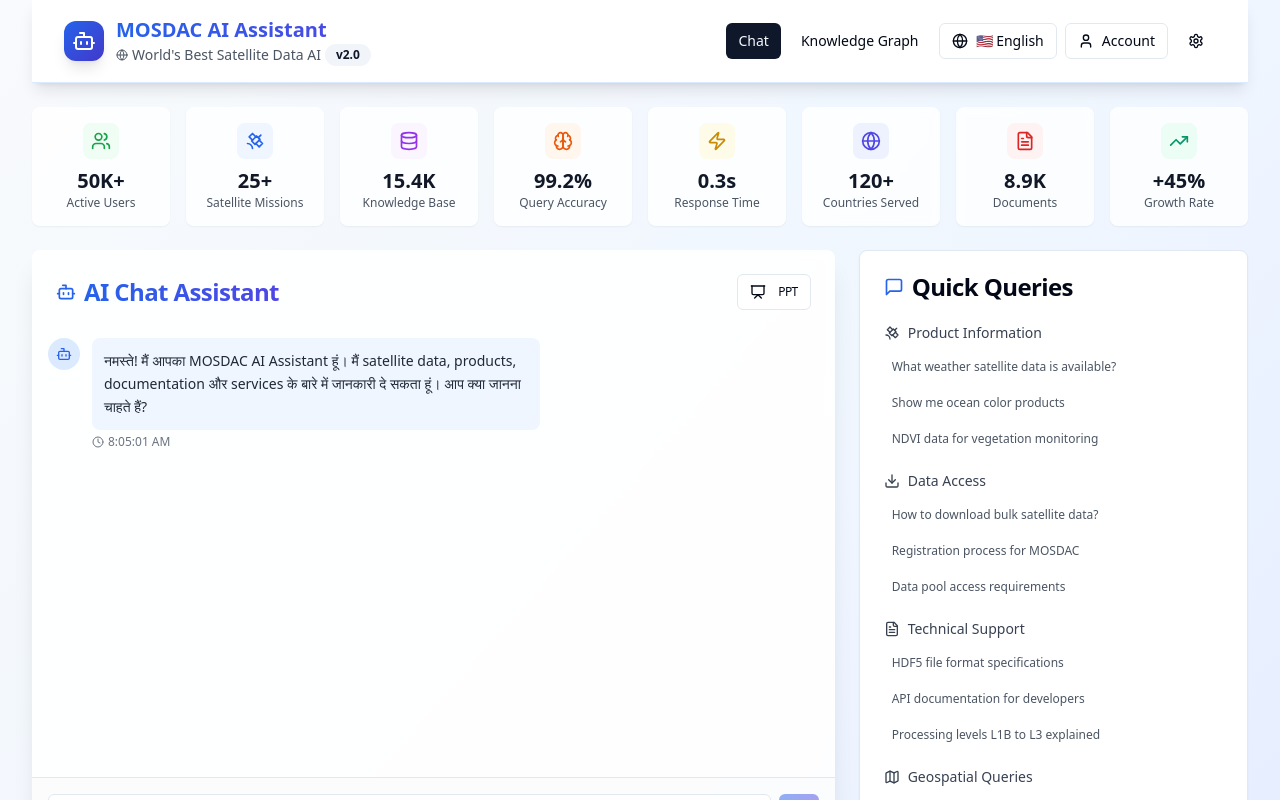
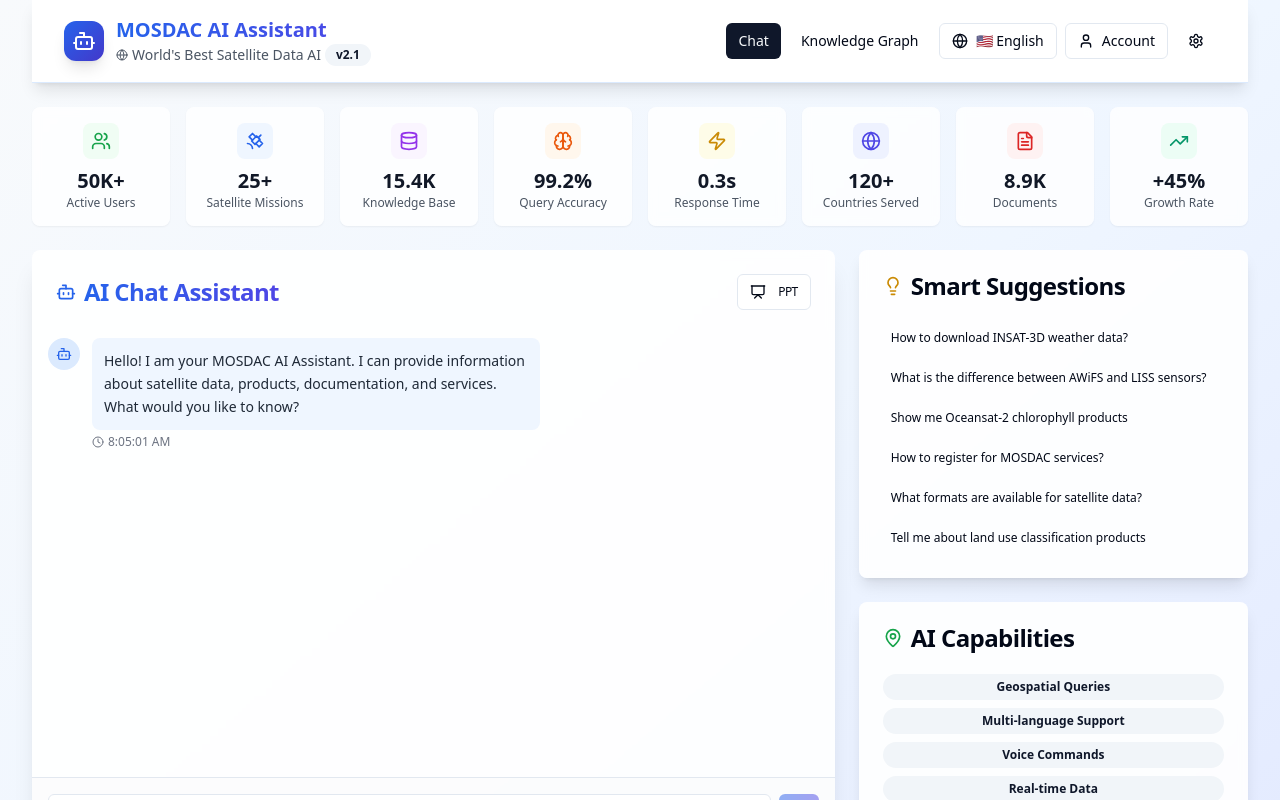
Before and after one commit to rohitbansal2005/mosdac-ai-assistant, a React (Vite) app: page / in a window 1280 px wide. Shown: the top 800 px of the page. Built offline with nearby package versions, Linux system fonts and the light colour scheme.

Commit message:
Fix: Translate bot responses to English
Implement English as the default language for bot responses. Add functionality to provide responses in both Hindi and English based on user language selection.

```diff
--- a/src/components/EnhancedHeader.tsx
+++ b/src/components/EnhancedHeader.tsx
@@ -9,9 +9,11 @@ import AuthButtons from './AuthButtons';
 interface EnhancedHeaderProps {
   activeTab: string;
   setActiveTab: (tab: string) => void;
+  currentLanguage: string;
+  setCurrentLanguage: (lang: string) => void;
 }
 
-const EnhancedHeader = ({ activeTab, setActiveTab }: EnhancedHeaderProps) => {
+const EnhancedHeader = ({ activeTab, setActiveTab, currentLanguage, setCurrentLanguage }: EnhancedHeaderProps) => {
   const [isMobileMenuOpen, setIsMobileMenuOpen] = useState(false);
 
   return (
@@ -30,7 +32,7 @@ const EnhancedHeader = ({ activeTab, setActiveTab }: EnhancedHeaderProps) => {
               <p className="text-xs sm:text-sm text-gray-600 flex items-center space-x-1">
                 <Globe className="h-3 w-3" />
                 <span>World's Best Satellite Data AI</span>
-                <Badge variant="secondary" className="text-xs">v2.0</Badge>
+                <Badge variant="secondary" className="text-xs">v2.1</Badge>
               </p>
             </div>
             <div className="sm:hidden">
@@ -56,7 +58,7 @@ const EnhancedHeader = ({ activeTab, setActiveTab }: EnhancedHeaderProps) => {
             >
               Knowledge Graph
             </Button>
-            <LanguageToggle />
+            <LanguageToggle currentLanguage={currentLanguage} setCurrentLanguage={setCurrentLanguage} />
             <AuthButtons />
             <Button variant="ghost" size="sm">
               <Settings className="h-4 w-4" />
@@ -65,7 +67,7 @@ const EnhancedHeader = ({ activeTab, setActiveTab }: EnhancedHeaderProps) => {
 
           {/* Mobile Menu Button */}
           <div className="flex items-center space-x-2 md:hidden">
-            <LanguageToggle />
+            <LanguageToggle currentLanguage={currentLanguage} setCurrentLanguage={setCurrentLanguage} />
             <AuthButtons />
             <Button
               variant="ghost"
--- a/src/components/QuerySuggestions.tsx
+++ b/src/components/QuerySuggestions.tsx
@@ -2,77 +2,78 @@
 import React from 'react';
 import { Card, CardContent, CardHeader, CardTitle } from "@/components/ui/card";
 import { Button } from "@/components/ui/button";
-import { MessageSquare, Satellite, Download, FileText, Map } from 'lucide-react';
+import { Lightbulb } from 'lucide-react';
 
-const QuerySuggestions = ({ onSuggestionClick }) => {
-  const suggestions = [
-    {
-      category: 'Product Information',
-      icon: Satellite,
-      queries: [
-        'What weather satellite data is available?',
-        'Show me ocean color products',
-        'NDVI data for vegetation monitoring'
+interface QuerySuggestionsProps {
+  onSuggestionClick: (suggestion: string) => void;
+  currentLanguage: string;
+}
+
+const QuerySuggestions = ({ onSuggestionClick, currentLanguage }: QuerySuggestionsProps) => {
+  const suggestions = {
+    en: [
+      "How to download INSAT-3D weather data?",
+      "What is the difference between AWiFS and LISS sensors?",
+      "Show me Oceansat-2 chlorophyll products",
+      "How to register for MOSDAC services?",
+      "What formats are available for satellite data?",
+      "Tell me about land use classification products"
+    ],
+    hi: [
+      "INSAT-3D weather data कैसे download करें?",
+      "AWiFS और LISS sensors में क्या अंतर है?",
+      "Oceansat-2 chlorophyll products दिखाएं",
+      "MOSDAC services के लिए registration कैसे करें?",
+      "Satellite data कौन से formats में उपलब्ध है?",
+      "Land use classification products के बारे में बताएं"
+    ],
+    bn: [
+      "INSAT-3D weather data কিভাবে download করব?",
+      "AWiFS এবং LISS sensors এর মধ্যে পার্থক্য কি?",
+      "Oceansat-2 chlorophyll products দেখান",
+      "MOSDAC services এর জন্য registration কিভাবে করব?",
+      "Satellite data কোন formats এ পাওয়া যায়?",
+      "Land use classification products সম্পর্কে বলুন"
+    ],
+    ta: [
+      "INSAT-3D weather data எப்படி download செய்வது?",
+      "AWiFS மற்றும் LISS sensors க்கு இடையே என்ன வேறுபாடு?",
+      "Oceansat-2 chlorophyll products காட்டுங்கள்",
+      "MOSDAC services க்கு registration எப்படி செய்வது?",
+      "Satellite data எந்த formats ல் கிடைக்கிறது?",
+      "Land use classification products பற்றி சொல்லுங்கள்"
+    ],
+    te: [
+      "INSAT-3D weather data ఎలా download చేయాలి?",
+      "AWiFS మరియు LISS sensors మధ్య తేడా ఏమిటి?",
+      "Oceansat-2 chlorophyll products చూపించండి",
+      "MOSDAC services కోసం registration ఎలా చేయాలి?",
+      "Satellite data ఏ formats లో అందుబాటులో ఉంది?",
+      "Land use classification products గురించి చెప్పండి"
     ]
-    },
-    {
-      category: 'Data Access',
-      icon: Download,
-      queries: [
-        'How to download bulk satellite data?',
-        'Registration process for MOSDAC',
-        'Data pool access requirements'
-      ]
-    },
-    {
-      category: 'Technical Support',
-      icon: FileText,
-      queries: [
-        'HDF5 file format specifications',
-        'API documentation for developers',
-        'Processing levels L1B to L3 explained'
-      ]
-    },
-    {
-      category: 'Geospatial Queries',
-      icon: Map,
-      queries: [
-        'Satellite coverage for India region',
-        'Temporal resolution of INSAT data',
-        'Coastal zone monitoring products'
-      ]
-    }
-  ];
+  };
+
+  const currentSuggestions = suggestions[currentLanguage] || suggestions.en;
 
   return (
-    <Card className="bg-white">
+    <Card className="bg-white/90 backdrop-blur-sm shadow-lg border-0">
       <CardHeader>
         <CardTitle className="flex items-center space-x-2">
-          <MessageSquare className="h-5 w-5 text-blue-600" />
-          <span>Quick Queries</span>
+          <Lightbulb className="h-5 w-5 text-yellow-600" />
+          <span>Smart Suggestions</span>
         </CardTitle>
       </CardHeader>
-      <CardContent className="space-y-4">
-        {suggestions.map((category, index) => (
-          <div key={index} className="space-y-2">
-            <div className="flex items-center space-x-2 text-sm font-medium text-gray-700">
-              <category.icon className="h-4 w-4" />
-              <span>{category.category}</span>
-            </div>
-            <div className="space-y-1">
-              {category.queries.map((query, queryIndex) => (
+      <CardContent className="space-y-2">
+        {currentSuggestions.map((suggestion, index) => (
           <Button
-                  key={queryIndex}
+            key={index}
             variant="ghost"
             size="sm"
-                  className="w-full text-left justify-start h-auto p-2 text-xs text-gray-600 hover:text-blue-600 hover:bg-blue-50"
-                  onClick={() => onSuggestionClick(query)}
+            onClick={() => onSuggestionClick(suggestion)}
+            className="w-full text-left text-xs hover:bg-blue-50 transition-colors justify-start h-auto p-2 whitespace-normal"
           >
-                  {query}
+            {suggestion}
           </Button>
-              ))}
-            </div>
-          </div>
         ))}
       </CardContent>
     </Card>
--- a/src/pages/Index.tsx
+++ b/src/pages/Index.tsx
@@ -1,3 +1,4 @@
+
 import React, { useState, useEffect, useRef } from 'react';
 import { Send, Bot, Search, MapPin, Presentation } from 'lucide-react';
 import { Button } from "@/components/ui/button";
@@ -13,20 +14,35 @@ import SmartStatsCards from '../components/SmartStatsCards';
 import ProjectPresentation from '../components/ProjectPresentation';
 
 const Index = () => {
-  const [messages, setMessages] = useState([
+  const [messages, setMessages] = useState([]);
+  const [inputValue, setInputValue] = useState('');
+  const [isTyping, setIsTyping] = useState(false);
+  const [activeTab, setActiveTab] = useState('chat');
+  const [showPresentation, setShowPresentation] = useState(false);
+  const [currentLanguage, setCurrentLanguage] = useState('en');
+  const messagesEndRef = useRef(null);
+
+  // Language-specific welcome messages
+  const welcomeMessages = {
+    en: 'Hello! I am your MOSDAC AI Assistant. I can provide information about satellite data, products, documentation, and services. What would you like to know?',
+    hi: 'नमस्ते! मैं आपका MOSDAC AI Assistant हूं। मैं satellite data, products, documentation और services के बारे में जानकारी दे सकता हूं। आप क्या जानना चाहते हैं?',
+    bn: 'নমস্কার! আমি আপনার MOSDAC AI Assistant। আমি satellite data, products, documentation এবং services সম্পর্কে তথ্য দিতে পারি। আপনি কী জানতে চান?',
+    ta: 'வணக்கம்! நான் உங்கள் MOSDAC AI Assistant. நான் satellite data, products, documentation மற்றும் services பற்றிய தகவல்களை வழங்க முடியும். நீங்கள் என்ன தெரிந்து கொள்ள விரும்புகிறீர்கள்?',
+    te: 'నమస్కారం! నేను మీ MOSDAC AI Assistant. నేను satellite data, products, documentation మరియు services గురించి సమాచారం అందించగలను. మీరు ఏమి తెలుసుకోవాలనుకుంటున్నారు?'
+  };
+
+  // Initialize messages with language-specific welcome message
+  useEffect(() => {
+    setMessages([
       {
         id: 1,
         type: 'bot',
-      content: 'नमस्ते! मैं आपका MOSDAC AI Assistant हूं। मैं satellite data, products, documentation और services के बारे में जानकारी दे सकता हूं। आप क्या जानना चाहते हैं?',
+        content: welcomeMessages[currentLanguage],
         timestamp: new Date(),
         entities: []
       }
     ]);
-  const [inputValue, setInputValue] = useState('');
-  const [isTyping, setIsTyping] = useState(false);
-  const [activeTab, setActiveTab] = useState('chat');
-  const [showPresentation, setShowPresentation] = useState(false);
-  const messagesEndRef = useRef(null);
+  }, [currentLanguage]);
 
   const scrollToBottom = () => {
     messagesEndRef.current?.scrollIntoView({ behavior: "smooth" });
@@ -34,7 +50,31 @@ const Index = () => {
 
   useEffect(scrollToBottom, [messages]);
 
-  const mockResponses = [
+  // Enhanced multilingual responses
+  const mockResponses = {
+    en: [
+      {
+        keywords: ['weather', 'meteorological', 'temperature', 'rainfall'],
+        response: 'I found meteorological satellite data information. MOSDAC provides INSAT-3D and INSAT-3DR weather satellite products including temperature profiles, humidity, and precipitation data. Available in HDF5 format with global coverage.',
+        entities: ['INSAT-3D', 'INSAT-3DR', 'Temperature', 'Precipitation', 'HDF5']
+      },
+      {
+        keywords: ['ocean', 'oceansat', 'sea surface', 'coastal'],
+        response: 'Oceansat-2 and Oceansat-3 provide comprehensive ocean color and sea surface temperature data. These satellites monitor chlorophyll concentration, suspended sediments, and coastal zone changes. Data available from processing levels L1B to L3.',
+        entities: ['Oceansat-2', 'Oceansat-3', 'Ocean Color', 'Sea Surface Temperature', 'L1B', 'L3']
+      },
+      {
+        keywords: ['land', 'vegetation', 'agriculture', 'ndvi'],
+        response: 'For land and vegetation monitoring, we have Resourcesat series data providing NDVI, land use/land cover maps, and agricultural monitoring products. AWiFS and LISS sensors provide multi-spectral data for vegetation analysis.',
+        entities: ['Resourcesat', 'NDVI', 'AWiFS', 'LISS', 'Land Use', 'Agriculture']
+      },
+      {
+        keywords: ['download', 'access', 'registration', 'login'],
+        response: 'To access MOSDAC data: 1) Register at mosdac.gov.in/register 2) Verify your email 3) Login and browse catalogs 4) Use Data pool or visualization tools. Some products require bulk download approval.',
+        entities: ['Registration', 'Data Pool', 'Catalog', 'Bulk Download']
+      }
+    ],
+    hi: [
       {
         keywords: ['weather', 'meteorological', 'temperature', 'rainfall', 'मौसम', 'तापमान'],
         response: 'मैंने meteorological satellite data की जानकारी खोजी है। MOSDAC INSAT-3D और INSAT-3DR weather satellite products प्रदान करता है जिसमें temperature profiles, humidity, और precipitation data शामिल है। यह HDF5 format में global coverage के साथ उपलब्ध है।',
@@ -55,12 +95,14 @@ const Index = () => {
         response: 'MOSDAC data access करने के लिए: 1) mosdac.gov.in/register पर register करें 2) अपना email verify करें 3) Login करके catalogs browse करें 4) Data pool या visualization tools का use करें। कुछ products के लिए bulk downloads की approval चाहिए।',
         entities: ['Registration', 'Data Pool', 'Catalog', 'Bulk Download']
       }
-  ];
+    ]
+  };
 
   const generateBotResponse = (userMessage) => {
     const lowerMessage = userMessage.toLowerCase();
+    const languageResponses = mockResponses[currentLanguage] || mockResponses.en;
 
-    for (const mock of mockResponses) {
+    for (const mock of languageResponses) {
       if (mock.keywords.some(keyword => lowerMessage.includes(keyword))) {
         return {
           content: mock.response,
@@ -69,8 +111,17 @@ const Index = () => {
       }
     }
 
+    // Default responses based on language
+    const defaultResponses = {
+      en: 'I understand you want information about satellite data and services. Please be more specific about what you need. For example, you can ask about specific satellites, data products, download procedures, or technical specifications.',
+      hi: 'मैं समझ गया कि आप satellite data और services के बारे में जानकारी चाहते हैं। कृपया अधिक specific बताएं कि आपको क्या चाहिए? उदाहरण के लिए, आप specific satellites, data products, download procedures, या technical specifications के बारे में पूछ सकते हैं।',
+      bn: 'আমি বুঝতে পারি যে আপনি satellite data এবং services সম্পর্কে তথ্য চান। অনুগ্রহ করে আরও specific বলুন যে আপনার কী প্রয়োজন? উদাহরণস্বরূপ, আপনি specific satellites, data products, download procedures, বা technical specifications সম্পর্কে জিজ্ঞাস করতে পারেন।',
+      ta: 'நீங்கள் satellite data மற்றும் services பற்றிய தகவல்களை விரும்புகிறீர்கள் என்று நான் புரிந்துகொள்கிறேன். தயவு செய்து உங்களுக்கு என்ன தேவை என்பதை மிகவும் specific ஆக சொல்லுங்கள்? உதாரணமாக, நீங்கள் specific satellites, data products, download procedures, அல்லது technical specifications பற்றி கேட்கலாம்।',
+      te: 'మీకు satellite data మరియు services గురించి సమాచారం కావాలని నేను అర్థం చేసుకున్నాను. దయచేసి మీకు ఏమి అవసరమో మరింత specific గా చెప్పండి? ఉదాహరణకు, మీరు specific satellites, data products, download procedures, లేదా technical specifications గురించి అడగవచ్చు。'
+    };
+
     return {
-      content: 'मैं समझ गया कि आप satellite data और services के बारे में जानकारी चाहते हैं। कृपया अधिक specific बताएं कि आपको क्या चाहिए? उदाहरण के लिए, आप specific satellites, data products, download procedures, या technical specifications के बारे में पूछ सकते हैं।',
+      content: defaultResponses[currentLanguage] || defaultResponses.en,
       entities: ['Help', 'Guidance', 'Specification']
     };
   };
@@ -115,9 +166,32 @@ const Index = () => {
     }
   };
 
+  // Language-specific placeholders
+  const placeholders = {
+    en: 'Ask about satellite data, products, documentation...',
+    hi: 'Satellite data, products, documentation के बारे में पूछें...',
+    bn: 'Satellite data, products, documentation সম্পর্কে জিজ্ঞাস করুন...',
+    ta: 'Satellite data, products, documentation பற்றி கேளுங்கள்...',
+    te: 'Satellite data, products, documentation గురించి అడగండి...'
+  };
+
+  // Typing indicators
+  const typingTexts = {
+    en: 'AI is thinking...',
+    hi: 'AI सोच रहा है...',
+    bn: 'AI চিন্তা করছে...',
+    ta: 'AI யோசித்துக் கொண்டிருக்கிறது...',
+    te: 'AI ఆలోచిస్తోంది...'
+  };
+
   return (
     <ResponsiveLayout>
-      <EnhancedHeader activeTab={activeTab} setActiveTab={setActiveTab} />
+      <EnhancedHeader
+        activeTab={activeTab}
+        setActiveTab={setActiveTab}
+        currentLanguage={currentLanguage}
+        setCurrentLanguage={setCurrentLanguage}
+      />
 
       <div className="py-2 sm:py-6">
         <SmartStatsCards />
@@ -172,7 +246,7 @@ const Index = () => {
                           <div className="animate-bounce w-2 h-2 bg-blue-600 rounded-full" style={{animationDelay: '0.1s'}}></div>
                           <div className="animate-bounce w-2 h-2 bg-blue-600 rounded-full" style={{animationDelay: '0.2s'}}></div>
                         </div>
-                        <span className="text-sm">AI सोच रहा है...</span>
+                        <span className="text-sm">{typingTexts[currentLanguage]}</span>
                       </div>
                     )}
                     <div ref={messagesEndRef} />
@@ -184,7 +258,7 @@ const Index = () => {
                         value={inputValue}
                         onChange={(e) => setInputValue(e.target.value)}
                         onKeyPress={handleKeyPress}
-                        placeholder="Satellite data, products, documentation के बारे में पूछें..."
+                        placeholder={placeholders[currentLanguage]}
                         className="flex-1 bg-white text-sm"
                       />
                       <Button
@@ -211,7 +285,7 @@ const Index = () => {
             {showPresentation ? (
               <ProjectPresentation />
             ) : (
-              <QuerySuggestions onSuggestionClick={handleSuggestionClick} />
+              <QuerySuggestions onSuggestionClick={handleSuggestionClick} currentLanguage={currentLanguage} />
             )}
 
             <Card className="bg-white/90 backdrop-blur-sm shadow-lg border-0">
```
Also changed, not shown: src/components/LanguageToggle.tsx (+7 -5 lines). Lines whose indentation alone changed are shown as unchanged.
